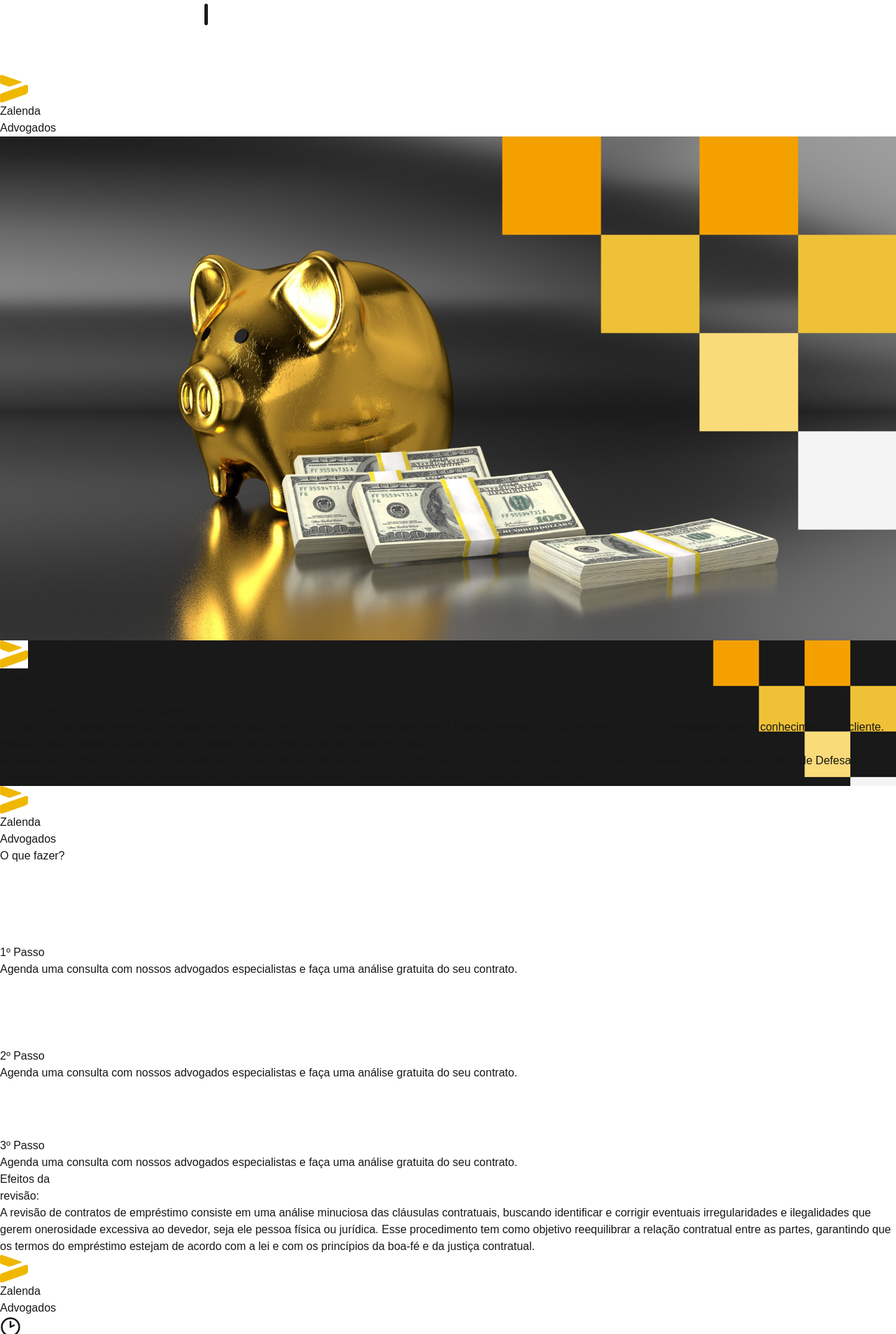
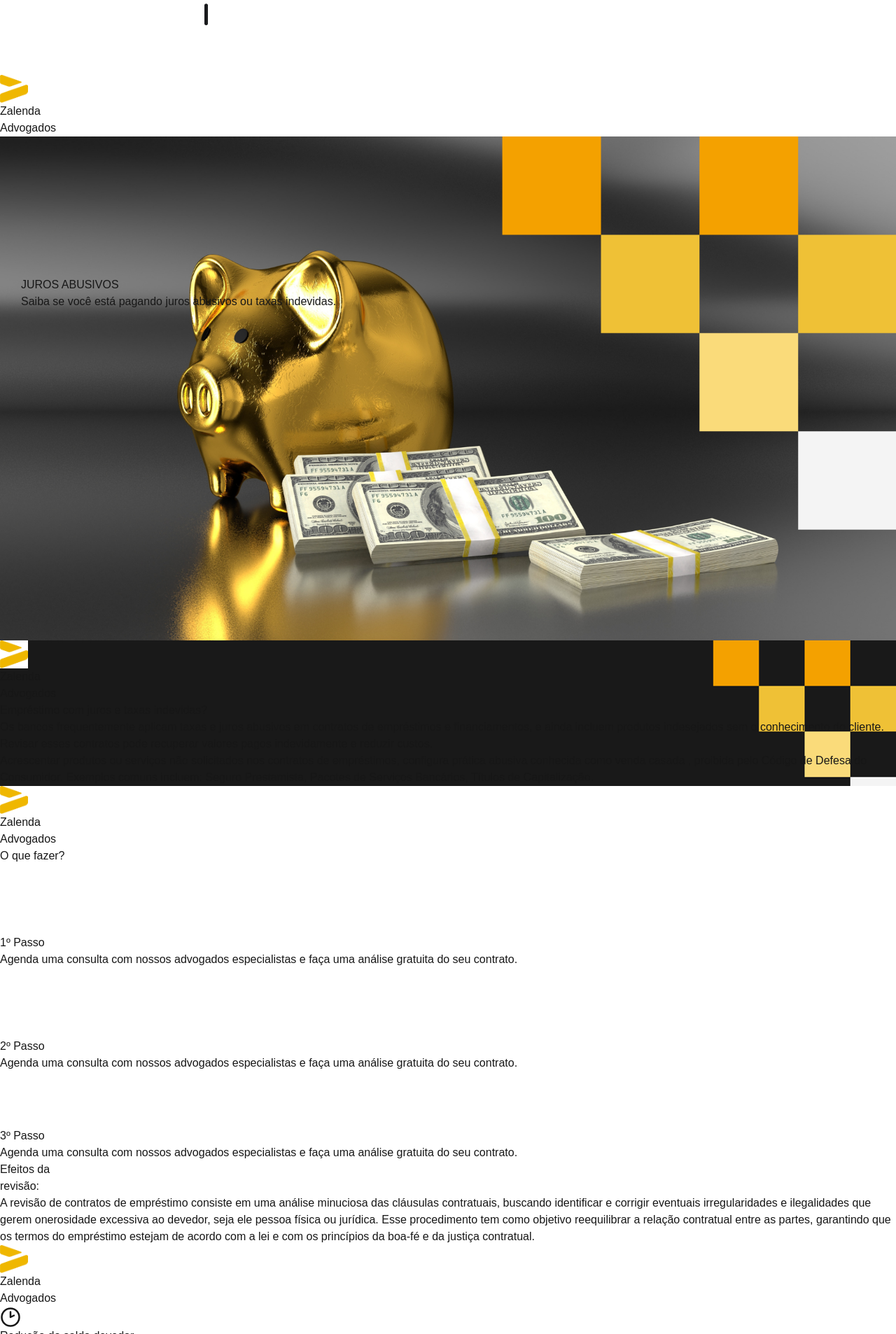
Before and after one commit to srodrigo28/adv-zalenda, a Next.js app: page / in a window 1280 px wide. Shown: the part 334-2240 px from the top of the page at 70% size. Built offline with nearby package versions, Linux system fonts and the light colour scheme.

Commit message:
animate-1

```diff
--- a/package.json
+++ b/package.json
@@ -9,6 +9,7 @@
     "lint": "next lint"
   },
   "dependencies": {
+    "aos": "^2.3.4",
     "gsap": "^3.12.5",
     "lucide-react": "^0.474.0",
     "motion": "^12.4.0",
@@ -19,6 +20,7 @@
   },
   "devDependencies": {
     "@eslint/eslintrc": "^3",
+    "@types/aos": "^3.0.7",
     "@types/node": "^20",
     "@types/react": "^19",
     "@types/react-dom": "^19",
--- a/src/app/layout.tsx
+++ b/src/app/layout.tsx
@@ -1,6 +1,7 @@
 import type { Metadata } from "next";
 import { Geist, Geist_Mono } from "next/font/google";
 import "./globals.css";
+import { AosInit } from "@/components/aos.init";
 
 const geistSans = Geist({
   variable: "--font-geist-sans",
@@ -26,6 +27,7 @@
     <html lang="pt-br">
       <body className={`${geistSans.variable} ${geistMono.variable} antialiased`}>
         {children}
+        <AosInit />
       </body>
     </html>
   );
--- a/src/app/page.tsx
+++ b/src/app/page.tsx
@@ -34,7 +34,7 @@
       </a>
 
       {/* 1 sessão pronto */}
-      <section className="flex relative 3xs:h-[70vh] w-full  ">
+      <section data-aos="fade-up" className="flex relative 3xs:h-[70vh] w-full  ">
 
         <div className="absolute top-2 md:top-10 left-10 z-10">
           <Logo />
@@ -53,7 +53,7 @@
       </section>
 
       {/* 2 sessão pronto SESSÃO ESTÁ OCULTA */}
-      <section className="  flex flex-col items-center session-2 h-[120vh] lg:h-[90vh] p-20 relative text-white" style={{
+      <section data-aos="fade-down" className="flex flex-col items-center session-2 h-[120vh] lg:h-[90vh] p-20 relative text-white" style={{
         backgroundImage: `url("./image/page2.png")`,
         width: '100', backgroundRepeat: 'no-repeat', backgroundSize: 'cover'
       }}>
@@ -89,8 +89,8 @@
         <article className="flex flex-col md:flex-row gap-2 lg:px-44 bg-zinc-900
           lg:w-screen h-[90vh] lg:h-[60vh] p-2 lg:p-10 md:0">
 
-          <article className="flex-1 md:p-8 lg:mt-20 flex flex-col w-[350px] mx-auto items-center md:flex-col">
-          <img alt=""  width={100} src="/image/icon-graph.svg" className="self-center mb-5 md:mr-5 lg:w-[100px] w-[70px] h-[100]" />
+          <article data-aos="fade-left" className="flex-1 md:p-8 lg:mt-20 flex flex-col w-[350px] mx-auto items-center md:flex-col">
+            <img alt="" width={100} src="/image/icon-graph.svg" className="self-center mb-5 md:mr-5 lg:w-[100px] w-[70px] h-[100]" />
             <div className="border-t-2 mt-4 ">
               <h2 className="text-white lg:mb-5 lg:text-4xl lg:mt-5">1º Passo</h2>
 
@@ -100,8 +100,8 @@
 
           </article>
 
-          <article className="flex-1 md:p-8 lg:mt-20 flex flex-col w-[350px] mx-auto items-center md:flex-col">
-          <img alt="" width={100} src="/image/icon-money.svg" className="self-center lg:mb-5 md:mr-5 lg:w-[100px] w-[70px] h-[100]"/>
+          <article data-aos="fade-right" className="flex-1 md:p-8 lg:mt-20 flex flex-col w-[350px] mx-auto items-center md:flex-col">
+            <img alt="" width={100} src="/image/icon-money.svg" className="self-center lg:mb-5 md:mr-5 lg:w-[100px] w-[70px] h-[100]" />
 
             <div className="border-t-2 mt-4">
               <h2 className="text-white lg:mb-5 lg:text-4xl lg:mt-5">2º Passo</h2>
@@ -110,7 +110,7 @@
             </div>
           </article>
 
-          <article className="flex-1 md:p-8 lg:mt-20 flex flex-col w-[350px] mx-auto items-center md:flex-col">
+          <article data-aos="fade-left" className="flex-1 md:p-8 lg:mt-20 flex flex-col w-[350px] mx-auto items-center md:flex-col">
             <img alt="" width={100} src="/image/icon-balance.svg" className="self-center mb-5 md:mr-5 lg:w-[100px] w-[70px] h-[100]" />
             <div className="border-t-2 mt-4">
               <h2 className="text-white mb-5 lg:text-4xl lg:mt-5">3º Passo</h2>
@@ -128,7 +128,7 @@
         <div className="flex-1 bg-yellow-600 flex flex-col justify-center px-5 items-center">
           <h1 className=" font-extrabold p-4 w-full text-black text-7xl text-center"> Efeitos da <br /> revisão: </h1>
 
-          <div className="bg-white lg:w-[600px] p-5 text-black w-full rounded-2xl" >
+          <div data-aos="fade-up" className="bg-white lg:w-[600px] p-5 text-black w-full rounded-2xl" >
             <p className="text-justify lg:text-2xl">A revisão de contratos de empréstimo
               consiste em uma análise minuciosa
               das cláusulas contratuais, buscando
@@ -189,7 +189,7 @@
             ]}
           />
 
-          <ItemBox icon={<AiOutlineGlobal size={100} className="w-14 lg:w-44" /> } title="Mudar o titulo"
+          <ItemBox icon={<AiOutlineGlobal size={100} className="w-14 lg:w-44" />} title="Mudar o titulo"
             items={[
               { conteudoText: "Defesa especializada em ações trabalhistas" },
               { conteudoText: "Gestão estratégica de riscos trabalhistas" },
@@ -231,8 +231,8 @@
         <div className="flex flex-col lg:flex-row w-screen">
 
           <div className=" lg:w-[35%] mt-96 lg:mt-2 lg:ml-44 w-[90%] mx-auto flex flex-col h-96 relative">
-            <img src="./image/perfil.png" alt="" className="lg:mt-64 lg:ml-44 animate-pulse w-[400px]"/>
-            <h2 className="text-zinc-50 animate-pulse bg-zinc-950/50 p-2 px-5 rounded-md lg:text-3xl text-2xl font-bold mt-96 lg:ml-64 ml-28 absolute lg:top-72 ">
+            <img data-aos="fade-down" src="./image/perfil.png" alt="" className="lg:mt-64 lg:ml-44 w-[400px]" />
+            <h2 data-aos="fade-left" className="text-zinc-50 animate-pulse bg-zinc-950/50 p-2 px-5 rounded-md lg:text-3xl text-2xl font-bold mt-96 lg:ml-64 ml-28 absolute lg:top-72 ">
               Iago Zalenda
             </h2>
           </div>
@@ -270,19 +270,19 @@
           }}>
 
           <div className="p-10">
-            <h3 className="text-6xl font-bold -ml-16 block lg:hidden">Contato</h3>
+            <h3 data-aos="fade-up" className="text-6xl font-bold -ml-16 block lg:hidden">Contato</h3>
 
-            <div className="row mb-4 pt-12 -ml-10">
+            <div data-aos="fade-right" className="row mb-4 pt-12 -ml-10">
               <h3 className="font-bold text-black text-4xl">E-mail</h3>
               <p className="text-black text-xl">zalendaadvogados@gmail.com</p>
             </div>
 
-            <div className="row mb-4 -ml-10">
+            <div data-aos="fade-left" className="row mb-4 -ml-10">
               <h3 className="font-bold text-black text-4xl">Redes sociais</h3>
               <p className="text-black text-xl">@zalenda.advogados</p>
             </div>
 
-            <div className="row -ml-10">
+            <div data-aos="fade-right" className="row -ml-10">
               <h3 className="font-bold text-black text-4xl">Telefone</h3>
               <p className="text-black text-xl">(69)99268-2118</p>
             </div>
--- /dev/null
+++ b/src/components/aos.init.tsx
@@ -0,0 +1,16 @@
+"use client"
+
+import { useEffect } from "react";
+import Aos from "aos"
+import "aos/dist/aos.css"
+export function AosInit(){
+
+    useEffect( () => {
+        Aos.init({
+            duration: 800,
+            once:true
+        })
+    }, [])
+
+    return null;
+}
```
Also changed, not shown: public/image/icon-graph.svg, 1 other file (tests, documents, lock files or other folders). Lines whose indentation alone changed are shown as unchanged.
